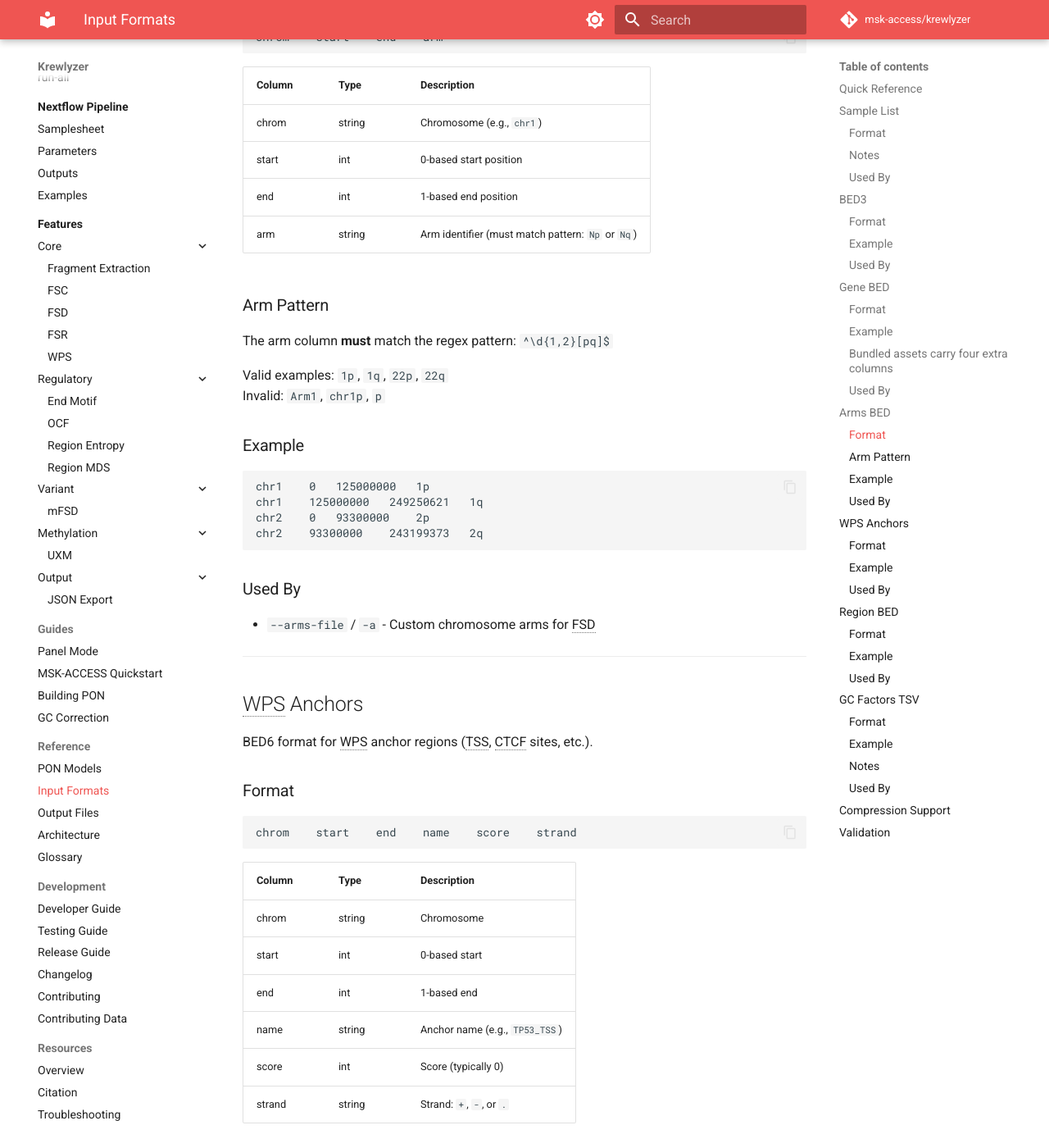
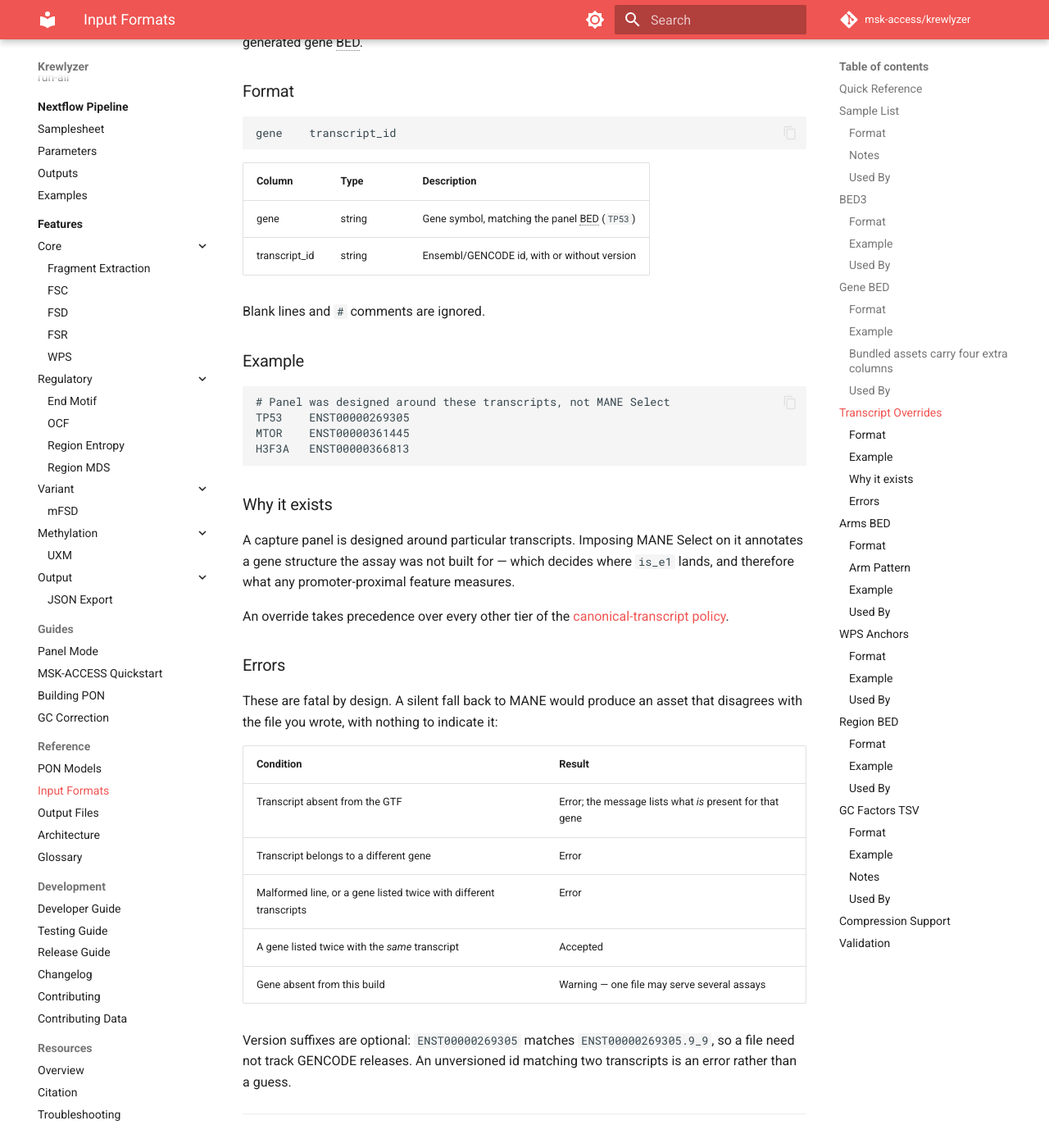
Before and after one commit to msk-access/krewlyzer, an MkDocs documentation site: the page built from docs/reference/input-formats.md, in a window 1280 px wide and 1400 px high, scrolled down 4373 px. Shown: the whole window at 82% size. Built offline with MkDocs 1.6.1 and Material for MkDocs 9.7.7, drawn with Linux system fonts in a browser that asks for light colours; comment, search, counter and statistics services are not loaded; the version menu is left out; some of the changed text lies outside the part shown.

Commit message:
docs: document the transcript-override file as an input format
--transcript-overrides was referenced in passing but its format was
written down nowhere, so anyone wanting to use it had to read the
script. Added as a proper entry in input-formats.md alongside the other
input types, with the failure table -- which matters more than the
format, since every rejection is deliberate and a silent fall back to
MANE is the thing it exists to prevent.

Notes that it is a build-time input, not a runtime one: its effect is
baked into the generated gene BED.

Co-Authored-By: Claude Fable 5 <noreply@anthropic.com>

````diff
--- a/docs/reference/input-formats.md
+++ b/docs/reference/input-formats.md
@@ -9,6 +9,7 @@ This page documents the expected formats for custom input files used as override
 | [Sample List](#sample-list) | paths | `build-pon` | `/path/to/sample.bam` |
 | [BED3](#bed3) | chrom, start, end | `--bin-input`, `--target-regions` | `chr1\t0\t100000` |
 | [Gene BED](#gene-bed) | chrom, start, end, gene, [name] | `--gene-bed` | `chr1\t100\t5000\tTP53\texon1` |
+| [Transcript Overrides](#transcript-overrides) | gene, transcript_id | `build_gene_bed.py --transcript-overrides` | `TP53\tENST00000269305` |
 | [Arms BED](#arms-bed) | chrom, start, end, arm | `--arms-file` | `chr1\t0\t125000000\t1p` |
 | [WPS Anchors](#wps-anchors) | BED6 format | `--wps-anchors`, `--wps-background` | `chr1\t1000\t2000\tGene_TSS\t0\t+` |
 | [Region BED](#region-bed) | chrom, start, end, label | `--ocr-file`, `--tfbs-regions`, `--atac-regions` | `chr1\t500\t800\tLiver` |
@@ -148,6 +149,62 @@ works and readers indexing `gene`/`name` are unaffected.
 ### Used By
 
 - Custom gene files for panel FSC
+
+---
+
+## Transcript Overrides {#transcript-overrides}
+
+Two-column TSV naming the transcript to treat as canonical for specific genes,
+consumed at **build time** by `scripts/build_gene_bed.py`. Not a runtime input:
+its effect is baked into the generated gene BED.
+
+### Format
+
+```
+gene    transcript_id
+```
+
+| Column | Type | Description |
+|--------|------|-------------|
+| gene | string | Gene symbol, matching the panel BED (`TP53`) |
+| transcript_id | string | Ensembl/GENCODE id, with or without version |
+
+Blank lines and `#` comments are ignored.
+
+### Example
+
+```tsv
+# Panel was designed around these transcripts, not MANE Select
+TP53	ENST00000269305
+MTOR	ENST00000361445
+H3F3A	ENST00000366813
+```
+
+### Why it exists
+
+A capture panel is designed around particular transcripts. Imposing MANE Select
+on it annotates a gene structure the assay was not built for — which decides
+where `is_e1` lands, and therefore what any promoter-proximal feature measures.
+
+An override takes precedence over every other tier of the
+[canonical-transcript policy](../features/core/fsc.md).
+
+### Errors
+
+These are fatal by design. A silent fall back to MANE would produce an asset
+that disagrees with the file you wrote, with nothing to indicate it:
+
+| Condition | Result |
+|-----------|--------|
+| Transcript absent from the GTF | Error; the message lists what *is* present for that gene |
+| Transcript belongs to a different gene | Error |
+| Malformed line, or a gene listed twice with different transcripts | Error |
+| A gene listed twice with the *same* transcript | Accepted |
+| Gene absent from this build | Warning — one file may serve several assays |
+
+Version suffixes are optional: `ENST00000269305` matches
+`ENST00000269305.9_9`, so a file need not track GENCODE releases. An
+unversioned id matching two transcripts is an error rather than a guess.
 
 ---
 
````
